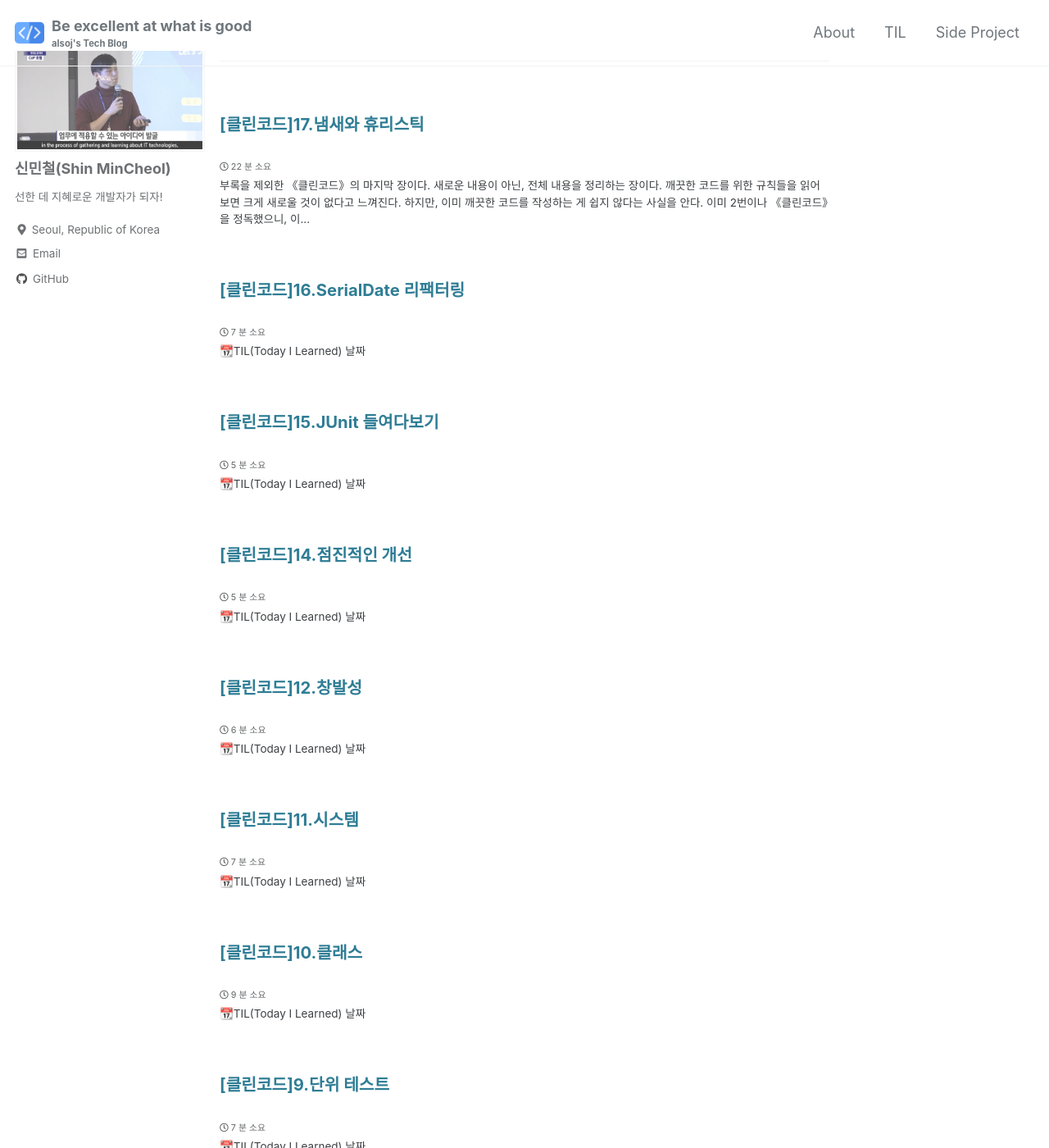
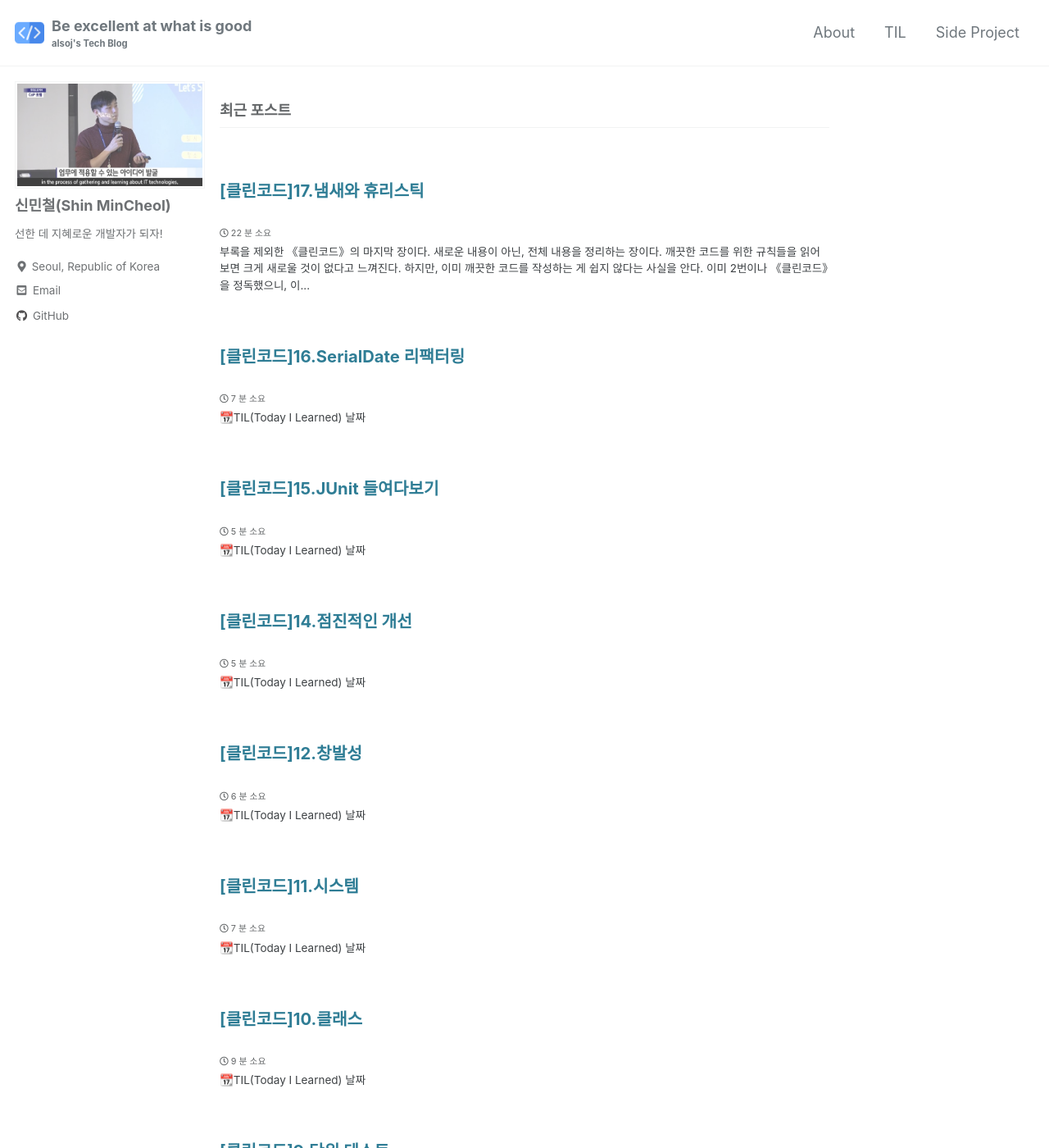
Before and after one commit to alsoj/alsoj.github.io, a Jekyll site: the page built from index.html, in a window 1280 px wide and 1400 px high. Shown: the whole window at 82% size. Built offline with Jekyll 4.4.1, drawn with Linux system fonts in a browser that asks for light colours; cached includes are drawn as plain includes; the list of posts is cut into pages by our own code.

Commit message:
modify css

```diff
--- a/_sass/minimal-mistakes/_masthead.scss
+++ b/_sass/minimal-mistakes/_masthead.scss
@@ -3,11 +3,7 @@
    ========================================================================== */
 
 .masthead {
-  // position: relative;
-  position: fixed;
-  top: 0;
-  left: 0;
-  right: 0;
+  position: relative;
   border-bottom: 1px solid $border-color;
   -webkit-animation: $intro-transition;
   animation: $intro-transition;
```
